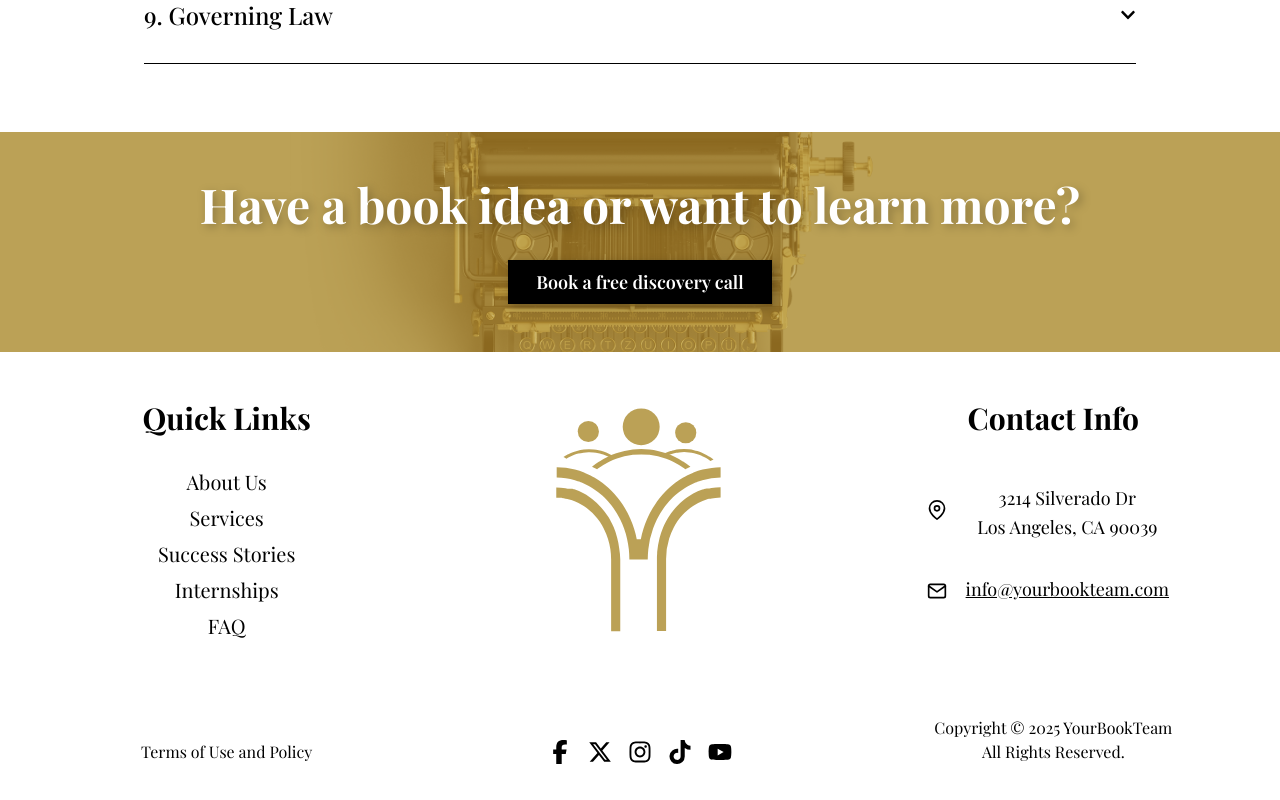
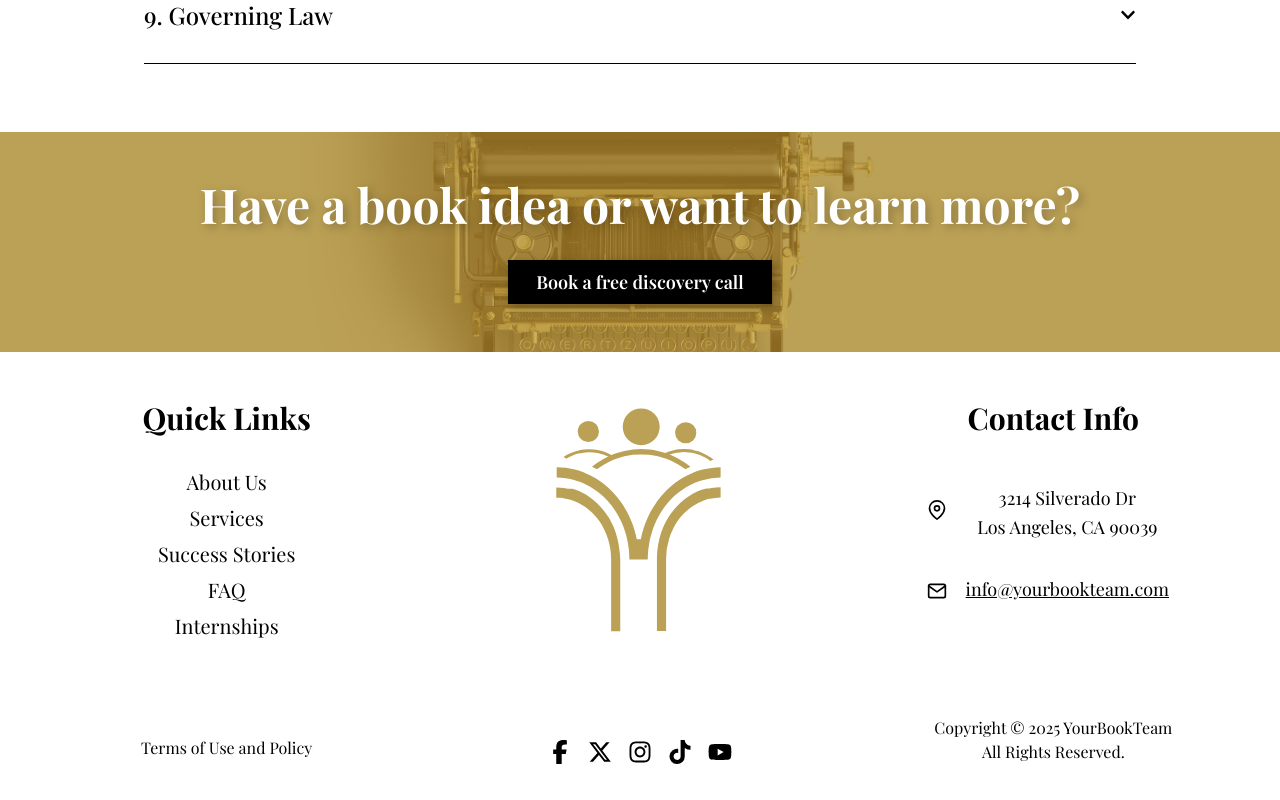
Before and after one commit to YourBookTeam/YBT_Website, a React (Vite) app: page /terms in a window 1280 px wide. Shown: the part 1567-2367 px from the top of the page. Built offline with nearby package versions, Linux system fonts and the light colour scheme; a web font is replaced by a local one.

Commit message:
updated careers link title to internship

```diff
--- a/src/components/footer/QuickLinks.jsx
+++ b/src/components/footer/QuickLinks.jsx
@@ -10,15 +10,62 @@ const QuickLinks = () => {
         <h3 className="hidden md:flex text-3xl mb-8 font-bold">Quick Links</h3>
 
         <ul className="flex flex-col items-center space-y-2 text-xl font-bold md:font-normal">
-            <li><Link to="/about" onClick={scrollToTop}> About Us</Link></li>
-            <li><Link to="/services" onClick={scrollToTop}>Services</Link></li>
-            <li><Link to="/#success-stories" onClick={scrollToTop}>Success Stories</Link></li>
-            <li><Link to="/#careers" onClick={scrollToTop}>Internships</Link></li>
-            <li><Link to="/faq" onClick={scrollToTop}>FAQ</Link></li>
-            <li className="md:hidden"><Link to="/terms" onClick={scrollToTop}>Terms</Link></li>
+            <li>
+                <Link to="/about" onClick={scrollToTop} className="relative group">
+                    <span className="relative pb-1">
+                        <span className="inline-block transition-transform duration-200 ease-out group-hover:scale-105">About Us</span>
+                        <span className="absolute bottom-0 left-0 right-0 h-0.5 bg-gold origin-center scale-x-0 group-hover:scale-x-100 transition-transform duration-300 ease-in-out"></span>
+                    </span>
+                </Link>
+            </li>
+            <li>
+                <Link to="/services" onClick={scrollToTop} className="relative group">
+                    <span className="relative pb-1">
+                        <span className="inline-block transition-transform duration-200 ease-out group-hover:scale-105">Services</span>
+                        <span className="absolute bottom-0 left-0 right-0 h-0.5 bg-gold origin-center scale-x-0 group-hover:scale-x-100 transition-transform duration-300 ease-in-out"></span>
+                    </span>
+                </Link>
+            </li>
+            <li>
+                <Link to="/#success-stories" onClick={scrollToTop} className="relative group whitespace-nowrap">
+                    <span className="relative pb-1">
+                        <span className="inline-block transition-transform duration-200 ease-out group-hover:scale-105">Success Stories</span>
+                        <span className="absolute bottom-0 left-0 right-0 h-0.5 bg-gold origin-center scale-x-0 group-hover:scale-x-100 transition-transform duration-300 ease-in-out"></span>
+                    </span>
+                </Link>
+            </li>
+            <li>
+                <Link to="/faq" onClick={scrollToTop} className="relative group">
+                    <span className="relative pb-1">
+                        <span className="inline-block transition-transform duration-200 ease-out group-hover:scale-105">FAQ</span>
+                        <span className="absolute bottom-0 left-0 right-0 h-0.5 bg-gold origin-center scale-x-0 group-hover:scale-x-100 transition-transform duration-300 ease-in-out"></span>
+                    </span>
+                </Link>
+            </li>
+            <li>
+                <Link to="/careers" onClick={scrollToTop} className="relative group">
+                    <span className="relative pb-1">
+                        <span className="inline-block transition-transform duration-200 ease-out group-hover:scale-105">Internships</span>
+                        <span className="absolute bottom-0 left-0 right-0 h-0.5 bg-gold origin-center scale-x-0 group-hover:scale-x-100 transition-transform duration-300 ease-in-out"></span>
+                    </span>
+                </Link>
+            </li>
+            <li className="md:hidden">
+                <Link to="/terms" onClick={scrollToTop} className="relative group">
+                    <span className="relative pb-1">
+                        <span className="inline-block transition-transform duration-200 ease-out group-hover:scale-105">Terms</span>
+                        <span className="absolute bottom-0 left-0 right-0 h-0.5 bg-gold origin-center scale-x-0 group-hover:scale-x-100 transition-transform duration-300 ease-in-out"></span>
+                    </span>
+                </Link>
+            </li>
         </ul>
 
-        <Link to="/terms" onClick={scrollToTop} className="hidden md:flex mt-auto mb-5">Terms of Use and Policy</Link>
+        <Link to="/terms" onClick={scrollToTop} className="hidden md:flex mt-auto mb-5 relative group">
+            <span className="relative pb-1">
+                <span className="inline-block transition-transform duration-200 ease-out group-hover:scale-105">Terms of Use and Policy</span>
+                <span className="absolute bottom-0 left-0 right-0 h-0.5 bg-gold origin-center scale-x-0 group-hover:scale-x-100 transition-transform duration-300 ease-in-out"></span>
+            </span>
+        </Link>
 
     </div>
     );
```
